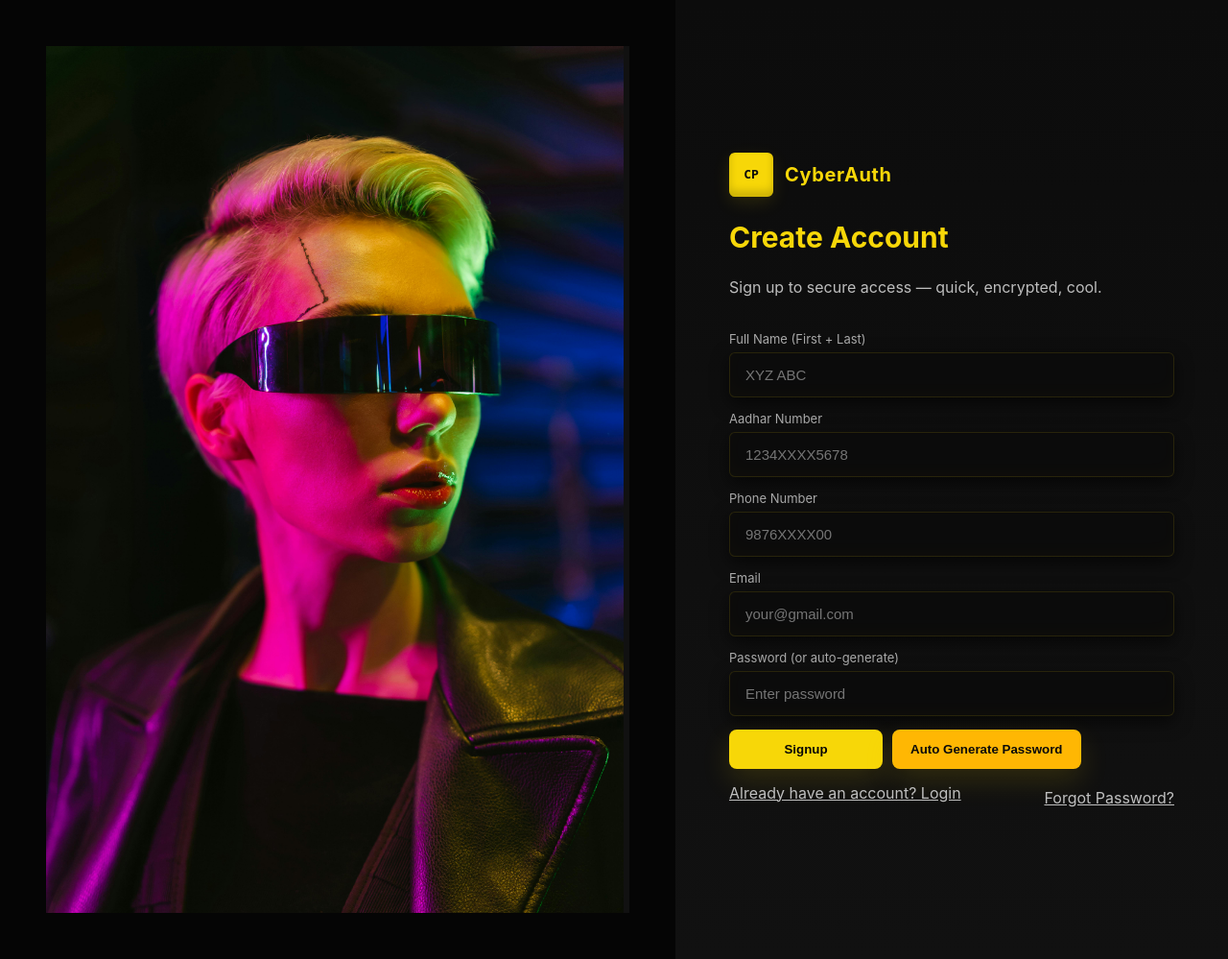
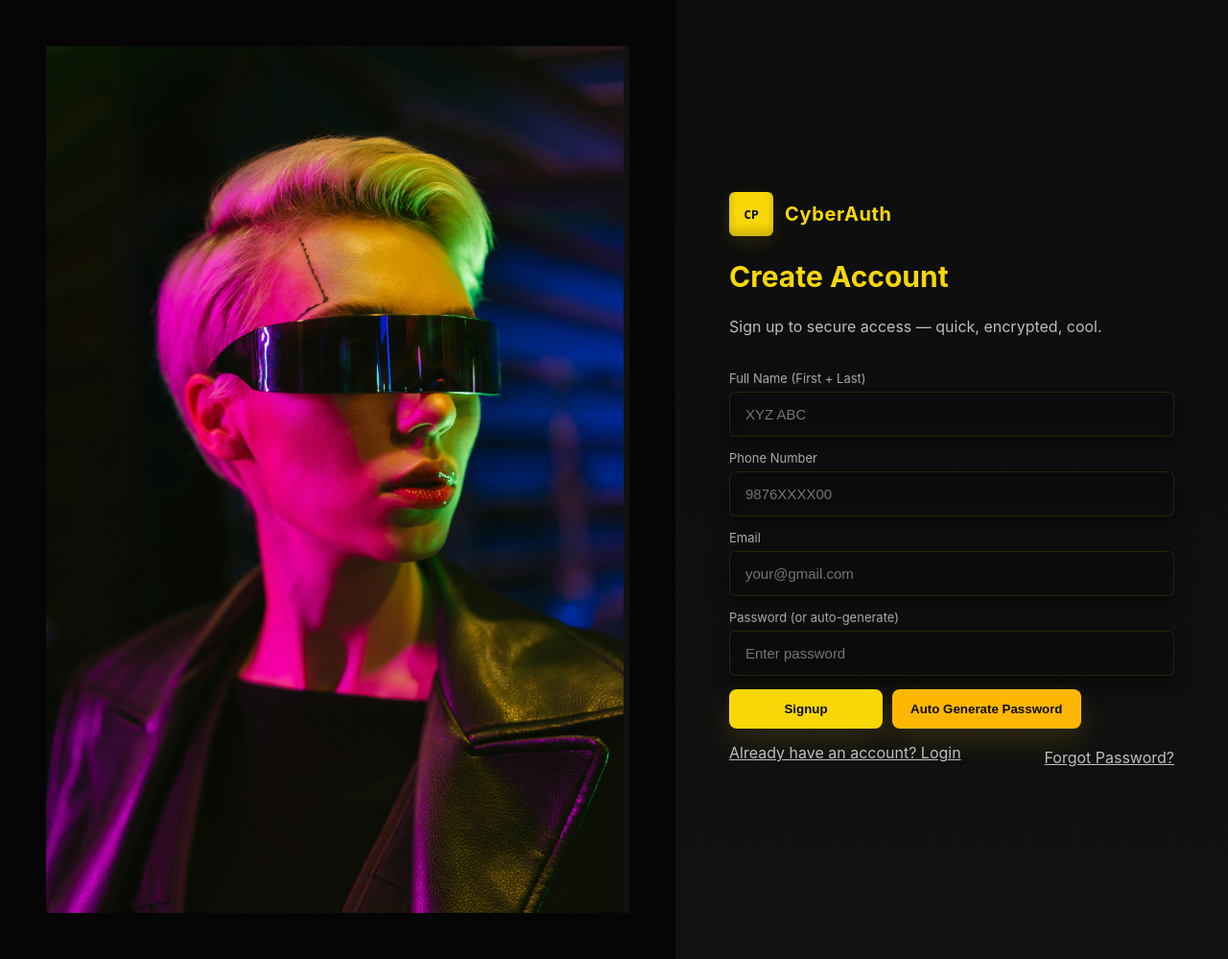
Before and after one commit to CodeWithAnurup/login-system-project, a Flask app: page / in a window 1280 px wide. Shown: the whole page at 96% size. Run offline with Flask 3, Linux system fonts and the light colour scheme; parts of the project's set-up code (start-up, migrations or seed data) failed here and were passed over.

Commit message:
Remove Aadhar field from schema, logic and signup form

```diff
--- a/app.py
+++ b/app.py
@@ -37,6 +37,8 @@ def get_connection():
     )
 
 
+
+
 # Create users table on startup
 conn = get_connection()
 cursor = conn.cursor()
@@ -44,7 +46,6 @@ cursor.execute("""
 CREATE TABLE IF NOT EXISTS users (
     id INT AUTO_INCREMENT PRIMARY KEY,
     name VARCHAR(100) NOT NULL,
-    aadhar VARCHAR(12) NOT NULL,
     phone VARCHAR(10) NOT NULL,
     email VARCHAR(150) NOT NULL UNIQUE,
     password VARCHAR(255) NOT NULL,
@@ -61,15 +62,12 @@ reset_tokens = {}
 login_attempts = {}
 emojis = ["😀", "🎉", "🚀", "🔥", "🌟", "💎", "✨"]
 
-def validate_password(password, last_name, aadhar, phone):
+def validate_password(password, last_name, phone):
     last3 = last_name[-3:].lower()
     caps = [c.upper() for c in last3]
 
     if not any(c in password for c in caps):
         return False, f"Password must include uppercase from: {', '.join(caps)}"
-
-    if aadhar[-2:] not in password:
-        return False, "Password must contain last 2 digits of Aadhar."
 
     if phone[-2:] not in password:
         return False, "Password must contain last 2 digits of phone."
@@ -77,11 +75,11 @@ def validate_password(password, last_name, aadhar, phone):
     return True, "OK"
 
 
-def auto_generate_password(last_name, aadhar, phone):
+def auto_generate_password(last_name, phone):
     caps = [c.upper() for c in last_name[-3:].lower()]
     cap = random.choice(caps)
 
-    base = cap + aadhar[-2:] + phone[-2:]
+    base = cap + phone[-2:]
     random_part = ''.join(random.choices(string.ascii_letters + string.digits, k=4))
 
     pwd = list(base + random_part)
@@ -122,7 +120,6 @@ def home():
 @app.route('/signup', methods=['POST'])
 def signup():
     name = request.form.get('name', '').strip()
-    aadhar = request.form.get('aadhar', '').strip()
     phone = request.form.get('phone', '').strip()
     email = request.form.get('email', '').lower()
 
@@ -133,11 +130,11 @@ def signup():
     last_name = name.split()[-1]
 
     if 'auto_password' in request.form:
-        password = auto_generate_password(last_name, aadhar, phone)
+        password = auto_generate_password(last_name, phone)
         generated = True
     else:
         password = request.form.get('password', '')
-        valid, msg = validate_password(password, last_name, aadhar, phone)
+        valid, msg = validate_password(password, last_name, phone)
         if not valid:
             flash(msg)
             return redirect('/')
@@ -149,8 +146,8 @@ def signup():
     conn = get_connection()
     cursor = conn.cursor()
     cursor.execute(
-        "INSERT INTO users (name, aadhar, phone, email, password, emoji) VALUES (%s, %s, %s, %s, %s, %s)",
-        (name, aadhar, phone, email, hashed, emoji)
+        "INSERT INTO users (name, phone, email, password, emoji) VALUES (%s, %s, %s, %s, %s)",
+        (name, phone, email, hashed, emoji)
     )
     conn.commit()
     cursor.close()
@@ -288,16 +285,15 @@ def reset_password_page(token):
     user = cursor.fetchone()
 
     name = user['name']
-    aadhar = user['aadhar']
     phone = user['phone']
     last_name = name.split()[-1]
 
     if 'auto_password' in request.form:
-        new_pass = auto_generate_password(last_name, aadhar, phone)
+        new_pass = auto_generate_password(last_name, phone)
         gen = True
     else:
         new_pass = request.form.get('password')
-        valid, msg = validate_password(new_pass, last_name, aadhar, phone)
+        valid, msg = validate_password(new_pass, last_name, phone)
         if not valid:
             flash(msg)
             return redirect(url_for('reset_password_page', token=token))
--- a/templates/signup.html
+++ b/templates/signup.html
@@ -37,10 +37,7 @@
           <input type="text" name="name" placeholder="XYZ ABC" autocomplete="off" required>
         </div>
 
-        <div class="input">
-          <label>Aadhar Number</label>
-          <input type="text" name="aadhar" maxlength="12" placeholder="1234XXXX5678" autocomplete="off" required>
-        </div>
+
 
         <div class="input">
           <label>Phone Number</label>
```
